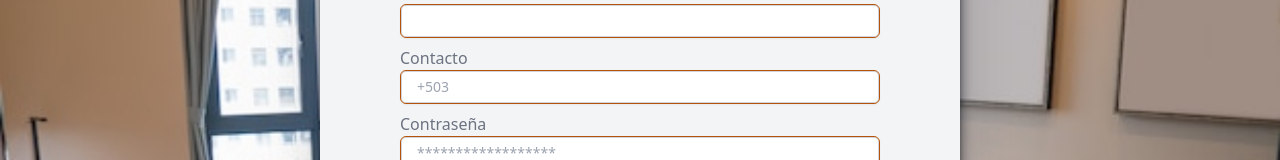
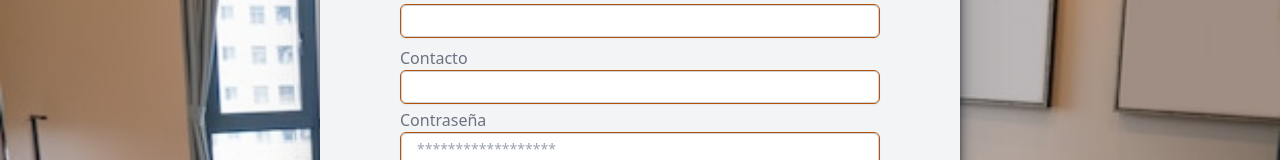
Before and after one commit to Nuriavalle/reactTravelki, a React (Create React App) app: page /RegistroHotel in a window 1280 px wide. Shown: the part 313-473 px from the top of the page. Built offline with nearby package versions, Linux system fonts and the light colour scheme.

Commit message:
carrusel css

```diff
--- a/package.json
+++ b/package.json
@@ -8,6 +8,7 @@
     "@testing-library/user-event": "^13.5.0",
     "react": "^18.2.0",
     "react-dom": "^18.2.0",
+    "react-input-mask": "^2.0.4",
     "react-responsive-carousel": "^3.2.23",
     "react-router-dom": "^6.22.3",
     "react-scripts": "5.0.1",
--- a/src/components/RegistroHotel.js
+++ b/src/components/RegistroHotel.js
@@ -1,3 +1,7 @@
+import InputMask from 'react-input-mask';
+
+
+
 function RegistroHotel (){
     return (
 
@@ -16,13 +20,17 @@ function RegistroHotel (){
                     <label class="normal-case font-medium text-gray-500 text-base font-sans  mb-2" for="grid-first-name">
                         Email
                     </label>
-                    <input id="correo_electronico" class="flex w-full pr-30 rounded-md border border-amber-700 mb-2 py-1 px-4 text-gray-900 shadow-sm ring-1 ring-inset ring-gray-300 placeholder:text-gray-400 focus:ring-2 focus:ring-inset focus:ring-indigo-600 sm:text-sm sm:leading-6"
-                    type="text"/>
-                    <label class="normal-case font-medium text-gray-500 text-base font-sans  mb-2" for="grid-first-name">
-                        Contacto
-                    </label>
-                    <input id="contacto" class="flex w-full pr-30 rounded-md border border-amber-700 mb-2 py-1 px-4 text-gray-900 shadow-sm ring-1 ring-inset ring-gray-300 placeholder:text-gray-400 focus:ring-2 focus:ring-inset focus:ring-indigo-600 sm:text-sm sm:leading-6"
-                    type="tel" name="contacto" required placeholder="+503"/>
+                    <input id="correoElectronico" class="flex w-full pr-30 rounded-md border border-amber-700 mb-2 py-1 px-4 text-gray-900 shadow-sm ring-1 ring-inset ring-gray-300 placeholder:text-gray-400 focus:ring-2 focus:ring-inset focus:ring-indigo-600 sm:text-sm sm:leading-6" type="text"/>
+
+                    <label className="normal-case font-medium text-gray-500 text-base font-sans mb-2" htmlFor="contacto">
+                            Contacto
+                        </label>
+                        <InputMask
+                            id="contacto"
+                            mask="9999-9999"
+                            className="flex w-full pr-30 rounded-md border mb-1 border-amber-700 px-4 py-1 text-gray-900 shadow-sm ring-1 ring-inset ring-gray-300 placeholder:text-gray-400 focus:ring-2 focus:ring-inset focus:ring-indigo-600 sm:text-sm sm:leading-6"
+                            type="text"
+                            name="contacto"/>
                     <label class="normal-case font-medium text-gray-500 text-base font-sans  mb-2" for="grid-first-name">
                         Contraseña
                     </label>
--- a/src/components/RegistroUsuario.js
+++ b/src/components/RegistroUsuario.js
@@ -1,74 +1,66 @@
-function RegistroUsuario (){
+import InputMask from 'react-input-mask';
+
+function RegistroUsuario() {
     return (
-
         <div>
-
             <div class="flex justify-center py-8 items-center h-100 bg-bgRegistroUsuario bg-cover bg-center">
                 <div class="bg-gray-100 shadow-lg shadow-black-500/50 mx-auto shadow-gray-950  w-1/2 rounded-3xl   shadow-2xl drop-shadow-2xl">
                     <h1 class="text-2xl text-gray-500 font-medium text-center pt-5 italic pb-4">Registrate aquí</h1>
                     <form id="formulario" class="w-full max-w-lg container mx-auto px-3">
-
                         <label class="normal-case font-medium text-gray-500 text-base font-sans mb-2" for="grid-first-name">
                             Nombres
                         </label>
                         <input id="nombres" class="flex w-full pr-30 rounded-md mb-1 border border-amber-700 px-4 py-1 text-gray-900 shadow-sm ring-1 ring-inset ring-gray-300 placeholder:text-gray-400 focus:ring-2 focus:ring-inset focus:ring-indigo-600 sm:text-sm sm:leading-6"
-            type="text" name="nombres"/>
-
+                            type="text" name="nombres" />
                         <label class="normal-case font-medium text-gray-500 text-base font-sans  mb-2" for="grid-first-name">
                             Apellidos
                         </label>
                         <input id="apellidos" class="flex w-full pr-30 rounded-md border border-amber-700 px-4 py-1 text-gray-900 shadow-sm ring-1 ring-inset ring-gray-300 placeholder:text-gray-400 focus:ring-2 focus:ring-inset focus:ring-indigo-600 sm:text-sm sm:leading-6"
-            type="text" name="apellidos"/>
-
+                            type="text" name="apellidos" />
                         <label class="normal-case font-medium text-gray-500 text-base font-sans  mb-2" for="grid-first-name">
                             Correo electronico
                         </label>
                         <input id="correo_electronico" class="flex w-full pr-30 rounded-md mb-1 border border-amber-700 px-4 py-1 text-gray-900 shadow-sm ring-1 ring-inset ring-gray-300 placeholder:text-gray-400 focus:ring-2 focus:ring-inset focus:ring-indigo-600 sm:text-sm sm:leading-6"
-            type="text"/>
-            <label class="normal-case font-medium text-gray-500 text-base font-sans  mb-2" for="grid-first-name">
+                            type="text" />
+                        <label className="normal-case font-medium text-gray-500 text-base font-sans mb-2" htmlFor="dui">
                             Documento de identidad
                         </label>
-            <input id="pais" class="flex w-full pr-30 rounded-md border mb-1 border-amber-700 px-4 py-1 text-gray-900 shadow-sm ring-1 ring-inset ring-gray-300 placeholder:text-gray-400 focus:ring-2 focus:ring-inset focus:ring-indigo-600 sm:text-sm sm:leading-6"
-            type="text" name="pais"/>
+                        <InputMask
+                            id="dui"
+                            mask="99999999-9"
+                            className="flex w-full pr-30 rounded-md border mb-1 border-amber-700 px-4 py-1 text-gray-900 shadow-sm ring-1 ring-inset ring-gray-300 placeholder:text-gray-400 focus:ring-2 focus:ring-inset focus:ring-indigo-600 sm:text-sm sm:leading-6"
+                            type="text"
+                            name="dui"/>
                         <label class="normal-case font-medium text-gray-500 text-base font-sans  mb-2" for="grid-first-name">
                             Fecha de nacimiento
                         </label>
-            <input type="date" id="fecha_nacimiento" name="fecha_nacimiento" class="flex w-full pr-30 rounded-md border mb-1 border-amber-700 px-4 py-1 text-gray-900 shadow-sm ring-1 ring-inset ring-gray-300 placeholder:text-gray-400 focus:ring-2 focus:ring-inset focus:ring-indigo-600 sm:text-sm sm:leading-6"/>
+                        <input type="date" id="fecha_nacimiento" name="fecha_nacimiento" class="flex w-full pr-30 rounded-md border mb-1 border-amber-700 px-4 py-1 text-gray-900 shadow-sm ring-1 ring-inset ring-gray-300 placeholder:text-gray-400 focus:ring-2 focus:ring-inset focus:ring-indigo-600 sm:text-sm sm:leading-6" />
                         <label class="normal-case font-medium text-gray-500 text-base font-sans  mb-2" for="grid-first-name">
                             Usuario
                         </label>
                         <input id="usuario" class="flex w-full pr-30 rounded-md border mb-1 border-amber-700 px-4 py-1 text-gray-900 shadow-sm ring-1 ring-inset ring-gray-300 placeholder:text-gray-400 focus:ring-2 focus:ring-inset focus:ring-indigo-600 sm:text-sm sm:leading-6"
-            type="text" name="usuario"/>
+                            type="text" name="usuario" />
                         <label class="normal-case font-medium text-gray-500 text-base font-sans  mb-2" for="grid-first-name">
                             Contraseña
                         </label>
-            <input id="contraseña" class="flex w-full pr-30 rounded-md border mb-1 border-amber-700 px-4 py-1 text-gray-900 shadow-sm ring-1 ring-inset ring-gray-300 placeholder:text-gray-400 focus:ring-2 focus:ring-inset focus:ring-indigo-600 sm:text-sm sm:leading-6" type="password" placeholder="******************"/>
+                        <input id="contraseña" class="flex w-full pr-30 rounded-md border mb-1 border-amber-700 px-4 py-1 text-gray-900 shadow-sm ring-1 ring-inset ring-gray-300 placeholder:text-gray-400 focus:ring-2 focus:ring-inset focus:ring-indigo-600 sm:text-sm sm:leading-6" type="password" placeholder="******************" />
                         <label class="normal-case font-medium text-gray-500 text-base font-sans  mb-2" for="grid-first-name">
                             Confirme su contraseña
                         </label>
-            <input id="confirme_contraseña" class="flex w-full pr-30 rounded-md border mb-3 border-amber-700 px-4 py-1 text-gray-900 shadow-sm ring-1 ring-inset ring-gray-300 placeholder:text-gray-400 focus:ring-2 focus:ring-inset focus:ring-indigo-600 sm:text-sm sm:leading-6" type="password" placeholder="******************"/>
-
+                        <input id="confirme_contraseña" class="flex w-full pr-30 rounded-md border mb-3 border-amber-700 px-4 py-1 text-gray-900 shadow-sm ring-1 ring-inset ring-gray-300 placeholder:text-gray-400 focus:ring-2 focus:ring-inset focus:ring-indigo-600 sm:text-sm sm:leading-6" type="password" placeholder="******************" />
                         <div class="text-center">
-            <input id="link-checkbox" type="checkbox" value="" class="text-blue-600 bg-gray-500 border border-amber-700 rounded focus:ring-blue-500 dark:bg-gray-700" name="link-checkbox"/>
+                            <input id="link-checkbox" type="checkbox" value="" class="text-blue-600 bg-gray-500 border border-amber-700 rounded focus:ring-blue-500 dark:bg-gray-700" name="link-checkbox" />
                             <label for="link-checkbox" class="ms-2 text-sm font-medium text-gray-500">He leido y acepto los <span class="text-sky-800 dark:text-sky-800 hover:underline">terminos y condiciones </span>del sitio.</label>
                         </div>
-
                         <div class="text-center py-4">
                             <button class="bg-sky-800 hover:bg-blue-700 text-white font-medium-2 pr-10 pl-10 py-2 px-4  rounded-full">
                                 Enviar
                             </button>
                         </div>
                     </form>
-
                 </div>
-
-
-
             </div>
-
-
         </div>
-
     );
 };
 
```
Also changed, not shown: src/styles/carrusel.css (added, +11 -0 lines), 1 other file (tests, documents, lock files or other folders). Lines whose indentation alone changed are shown as unchanged.
